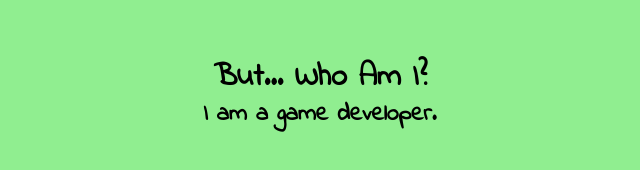
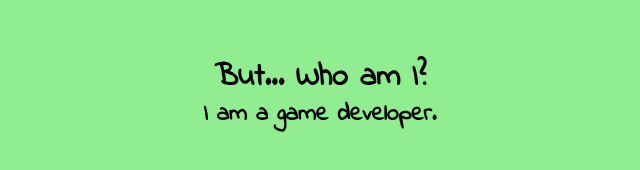
Before and after one commit to Bump-Dev/bump-dev.github.io, a plain HTML site: page index.html in a window 1280 px wide. Shown: the part 1104-1274 px from the top of the page, 320-960 px from the left. Drawn offline with Linux system fonts and the light colour scheme.

Commit message:
fixed grammatical error

```diff
--- a/index.css
+++ b/index.css
@@ -4,16 +4,19 @@ html,
 body {
   margin: 0;
 }
+
 div.flexbox {
   height: 100vh;
   display: flex;
   align-items: center;
   justify-content: center;
 }
+
 div.textdiv {
   vertical-align: middle;
   line-height: 100%;
 }
+
 h1,
 h2,
 h3,
--- a/index.html
+++ b/index.html
@@ -18,7 +18,7 @@
     </div>
     <div class="flexbox" style="background-color: lightgreen;">
         <div class="textdiv">
-            <h1>But... Who Am I?</h1>
+            <h1>But... Who am I?</h1>
             <h2>I am a game developer.</h2>
         </div>
     </div>
```
